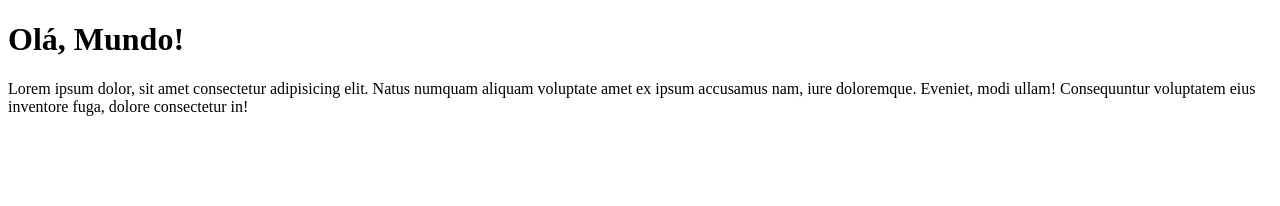
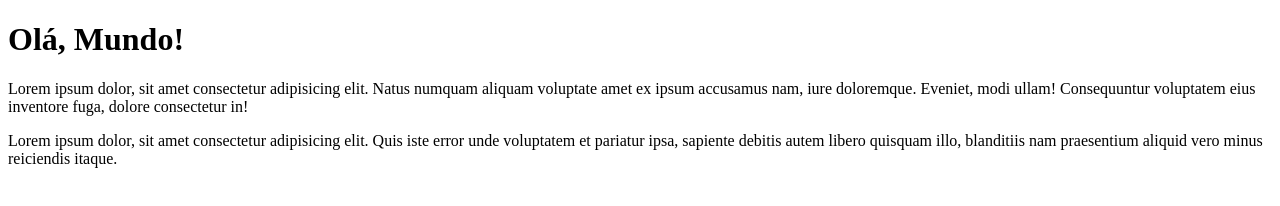
Before and after one commit to Agatha-Cristina/Ola-Mundo, a plain HTML site: page site-exemplo/index.html in a window 1280 px wide. Drawn offline with Linux system fonts and the light colour scheme.

Commit message:
adicionei um parágrafo

```diff
--- a/site-exemplo/index.html
+++ b/site-exemplo/index.html
@@ -9,5 +9,6 @@
 <body>
     <h1>Olá, Mundo!</h1>
     <p>Lorem ipsum dolor, sit amet consectetur adipisicing elit. Natus numquam aliquam voluptate amet ex ipsum accusamus nam, iure doloremque. Eveniet, modi ullam! Consequuntur voluptatem eius inventore fuga, dolore consectetur in!</p>
+    <p>Lorem ipsum dolor, sit amet consectetur adipisicing elit. Quis iste error unde voluptatem et pariatur ipsa, sapiente debitis autem libero quisquam illo, blanditiis nam praesentium aliquid vero minus reiciendis itaque.</p>
 </body>
 </html>
```
